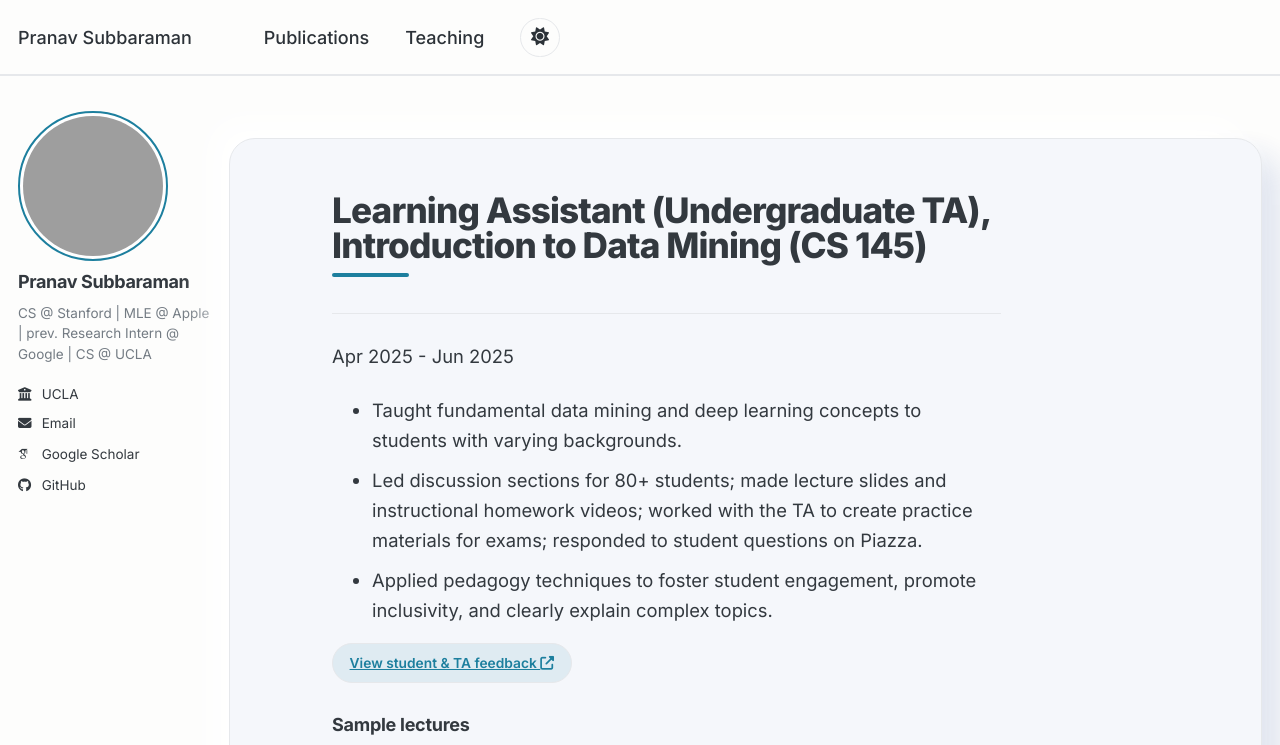
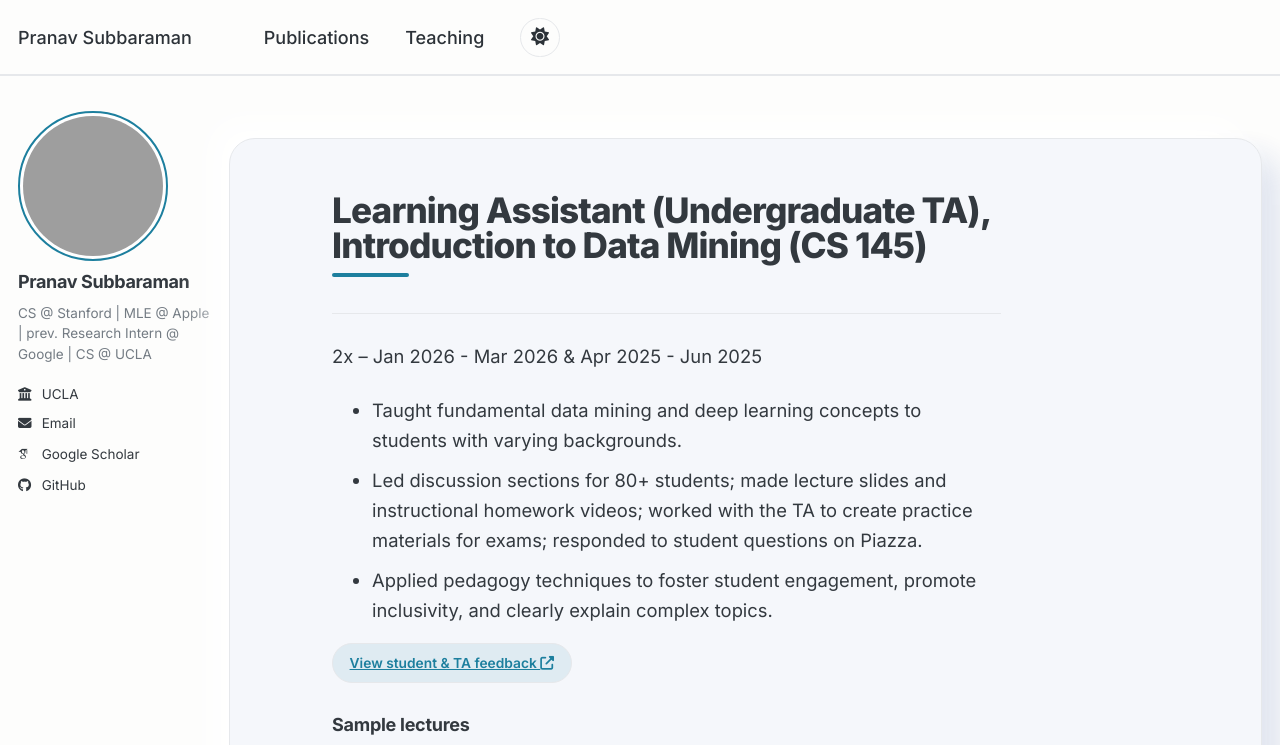
Before and after one commit to PranavSubbaraman/pranavsubbaraman.github.io, a Jekyll site: the page built from _teaching/2025-spring-cs145-learning-assistant.md, in a window 1280 px wide and 900 px high, cut to the strip 0-745 px from the top of the window. Built offline with Jekyll 4.4.1, drawn with Linux system fonts in a browser that asks for light colours; some web fonts are replaced; a script bundle is joined from its source files by our own code; library files that are not in the unit come from our copies.

Commit message:
Update 2025-spring-cs145-learning-assistant.md

```diff
--- a/_teaching/2025-spring-cs145-learning-assistant.md
+++ b/_teaching/2025-spring-cs145-learning-assistant.md
@@ -8,7 +8,7 @@ date: 2025-04-01
 location: "Los Angeles, CA"
 ---
 
-Apr 2025 - Jun 2025
+2x -- Jan 2026 - Mar 2026 & Apr 2025 - Jun 2025
 
 - Taught fundamental data mining and deep learning concepts to students with varying backgrounds.
 - Led discussion sections for 80+ students; made lecture slides and instructional homework videos; worked with the TA to create practice materials for exams; responded to student questions on Piazza.
```
